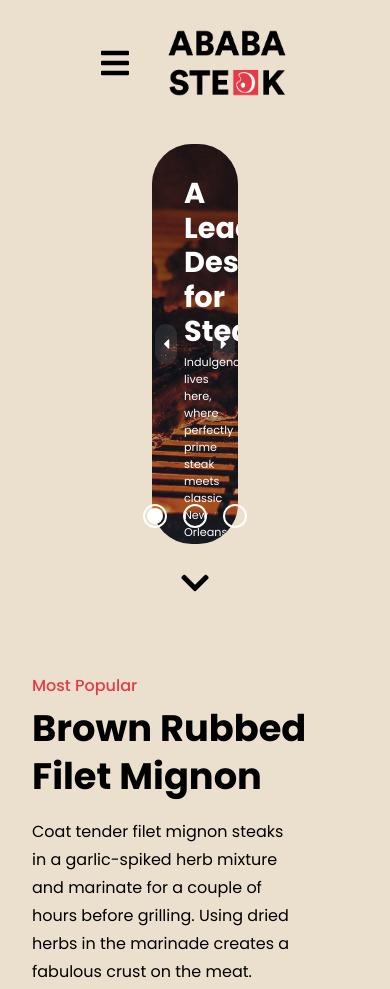
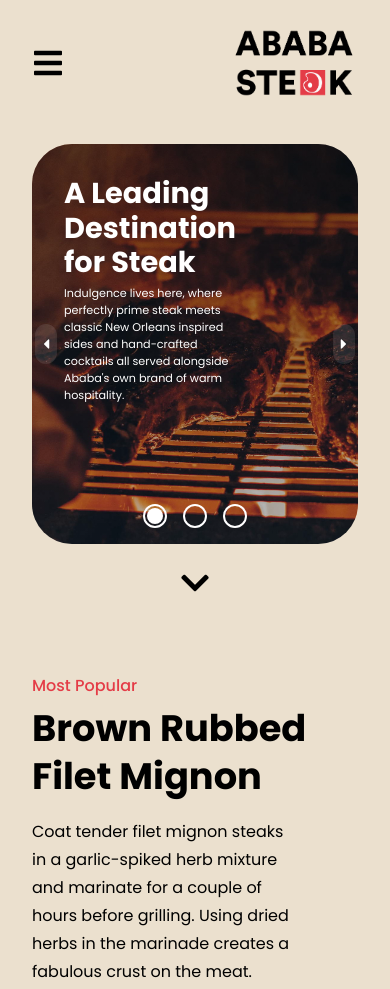
Before and after one commit to mgradyn/Steak-Website-School-Project-, a plain HTML site: page index.html in a window 390 px wide. Shown: the top 989 px of the page. Drawn offline with nearby package versions, Linux system fonts and the light colour scheme.

Commit message:
[fix] max-width

```diff
--- a/CSS/style.css
+++ b/CSS/style.css
@@ -1039,6 +1039,19 @@ footer .footer-container .footer-info-2 {
   border-radius: 10px;
 }
 
+@media screen and (max-width: 1920px) {
+  .container section {
+    max-width: calc(100% - 15rem);
+  }
+
+  .container .section-1 {
+    width: 100%;
+  }
+  .container .section-3 {
+    width: 100%;
+  }
+}
+
 @media screen and (max-width: 1890px) {
   section .page-container-grid .page-about p {
     font-size: 1.2rem;
@@ -1268,6 +1281,10 @@ footer .footer-container .footer-info-2 {
 }
 
 @media screen and (max-width: 800px) {
+  .wrapper-nav nav {
+    justify-content: space-between;
+  }
+
   nav .menu-icon {
     z-index: 100;
     display: block;
```
